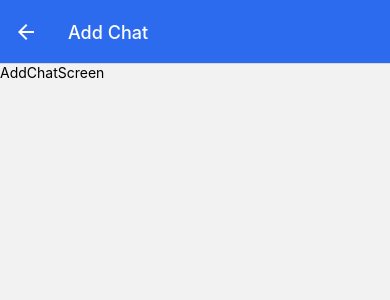
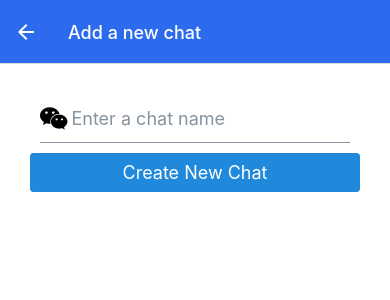
Before and after one commit to n-aggarwal/privacy-messaging-app, a React Native app in the folder messaging-app/: screen / in a window 390 px wide. Both pictures are taken after typing "name@example.com", "Sample123" into the empty fields and a click on the button "Add Chat". Shown: the top 300 px of the page. Built offline with nearby package versions, Linux system fonts and the light colour scheme; no server answers.

Commit message:
Completed the AddChatScreen up to the firebase set up. For full functionality, there are necessary changes to HomeScreen starting at about 2:07:11 in the video. I can do that as well once the HomeScreen and database are set up or someone else can pick that up.

```diff
--- a/messaging-app/screens/AddChatScreen.js
+++ b/messaging-app/screens/AddChatScreen.js
@@ -1,14 +1,42 @@
 import { StyleSheet, Text, View } from "react-native";
-import React from "react";
+import React, { useLayoutEffect, useState } from "react";
+import { Button, Input } from "react-native-elements";
+import Icon from "react-native-vector-icons/FontAwesome";
 
 const AddChatScreen = ({ navigation }) => {
+  const [input, setInput] = useState("");
+
+  useLayoutEffect(() => {
+    navigation.setOptions({
+      title: "Add a new chat",
+      headerBackTitle: "Chats",
+    });
+  }, [navigation]);
+
+  const createChat = async () => {};
+
   return (
-    <View>
-      <Text>AddChatScreen</Text>
+    <View style={styles.container}>
+      <Input
+        placeholder="Enter a chat name"
+        value={input}
+        onChangeText={(text) => setInput(text)}
+        onSubmitEditing={createChat}
+        leftIcon={
+          <Icon name="wechat" type="antdesign" size={24} color="black" />
+        }
+      />
+      <Button onPress={createChat} title="Create New Chat" />
     </View>
   );
 };
 
 export default AddChatScreen;
 
-const styles = StyleSheet.create({});
+const styles = StyleSheet.create({
+  container: {
+    backgroundColor: "white",
+    padding: 30,
+    height: "100%",
+  },
+});
```
